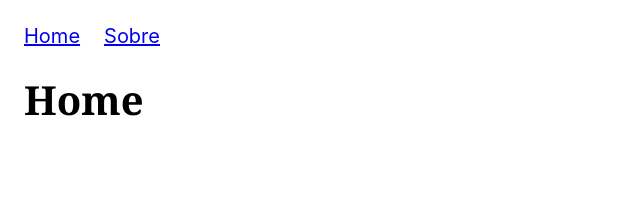
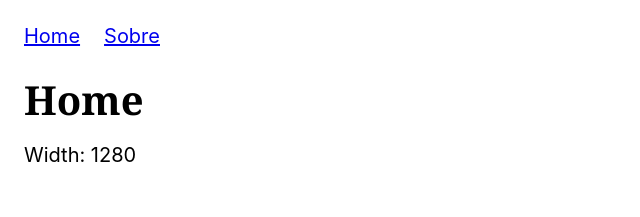
Before and after one commit to TomDevBr/curso-nextjs-origamid, a Next.js app: page / in a window 1280 px wide. Shown: the top 217 px of the page, without its empty margins (0-640 px from the left). Built offline with nearby package versions, Linux system fonts and the light colour scheme.

Commit message:
02 nextjs fundamentos: Server e Client Components 1

```diff
--- a/src/app/page.tsx
+++ b/src/app/page.tsx
@@ -1,8 +1,15 @@
+// solução de importação
+import dynamic from 'next/dynamic';
 
-export default function Home() {
+export const Width = dynamic(() => import('@/components/Width'), {
+  ssr: false,
+});
+
+export default function HomePage() {
   return (
-      <main >
-        <h1>Home</h1>
-      </main>
+    <main>
+      <h1>Home</h1>
+      <Width />
+    </main>
   );
 }
--- a/src/app/sobre/page.tsx
+++ b/src/app/sobre/page.tsx
@@ -2,9 +2,6 @@ export default function SobrePage() {
   return (
     <main>
       <h1>Sobre</h1>
-      <h2 style={{ margin: '1600px 0' }} id="empresa">
-        A Empresa
-      </h2>
     </main>
   );
 }
--- a/src/components/Menu.tsx
+++ b/src/components/Menu.tsx
@@ -7,7 +7,7 @@ export default function Menu() {
         <Link href="/">Home</Link>
       </li>
       <li>
-        <Link href="/sobre#empresa" scroll={false}>
+        <Link href="/sobre" scroll={false}>
           Sobre
         </Link>
       </li>
--- /dev/null
+++ b/src/components/Width.tsx
@@ -0,0 +1,11 @@
+'use client';
+import React from 'react';
+
+export default function Width() {
+  // erro
+  const [width, setWidth] = React.useState(
+    document.documentElement.clientWidth,
+  );
+
+  return <p>Width: {width}</p>;
+}
```
Also changed, not shown: src/components/Acesso.tsx (added, +8 -0 lines).
